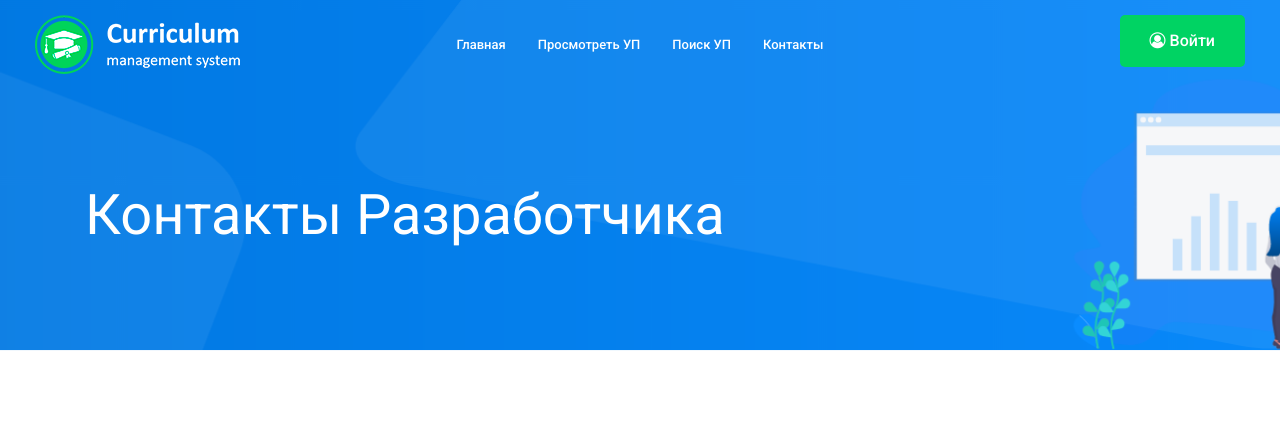
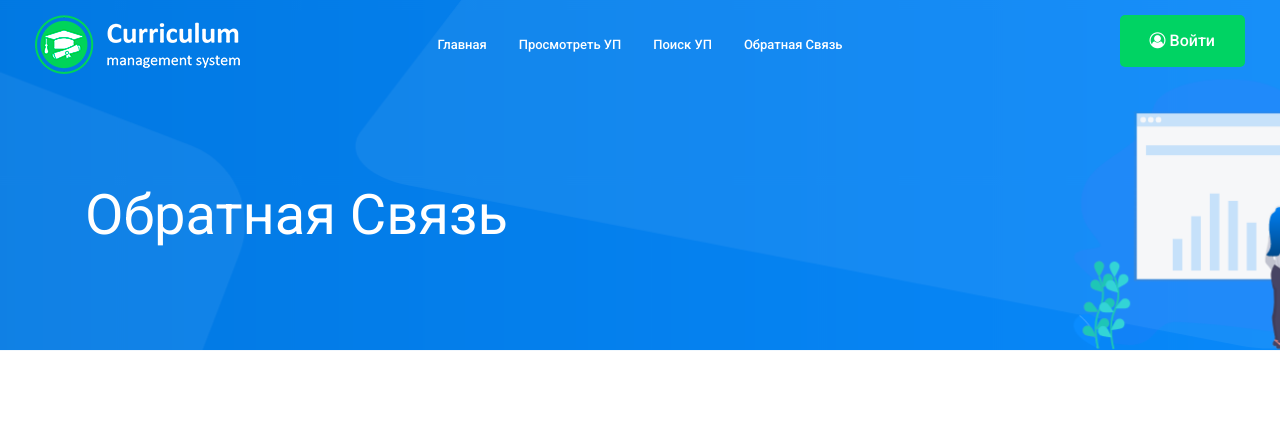
Before and after one commit to buqlex/curriculum_ms, a Django app: page /contact/ in a window 1280 px wide. Shown: the top 445 px of the page. Run offline with Django 4.2, Linux system fonts and the light colour scheme; some libraries are stand-ins or nearby versions.

Commit message:
some changes

```diff
--- a/templates/curriculum_ms/contact.html
+++ b/templates/curriculum_ms/contact.html
@@ -1,7 +1,7 @@
 {% extends 'curriculum_ms/base.html' %}
 {% load static %}
 
-{% block title %}Контакты разработчика{% endblock title %}
+{% block title %}Обратная связь{% endblock title %}
 
 {% block content %}
     <!-- bradcam_area  -->
@@ -10,7 +10,7 @@
             <div class="row">
                 <div class="col-xl-12">
                     <div class="bradcam_text">
-                        <h3>Контакты разработчика</h3>
+                        <h3>Обратная связь</h3>
                     </div>
                 </div>
             </div>
--- a/templates/include/header.html
+++ b/templates/include/header.html
@@ -29,7 +29,7 @@
                                         <li><a href="{{ url_home }}">Главная</a></li>
                                         <li><a href="{{ url_list }}" target="_blank">Просмотреть УП</a></li>
                                         <li><a href="{{ url_search }}">Поиск УП</a></li>
-                                        <li><a href="{{ url_contact }}">Контакты</a></li>
+                                        <li><a href="{{ url_contact }}">Обратная связь</a></li>
                                     </ul>
                                 </nav>
                             </div>
```
